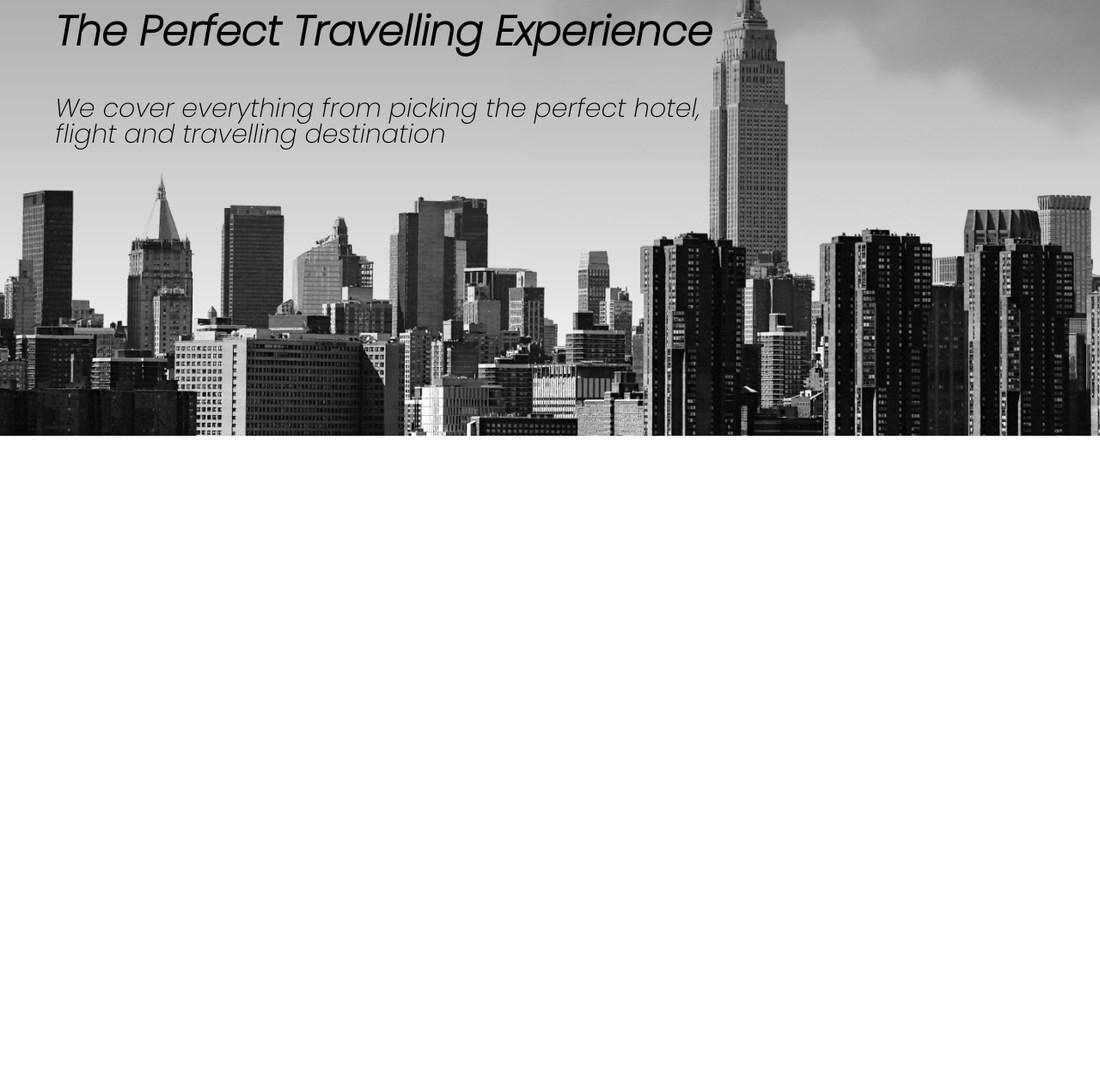
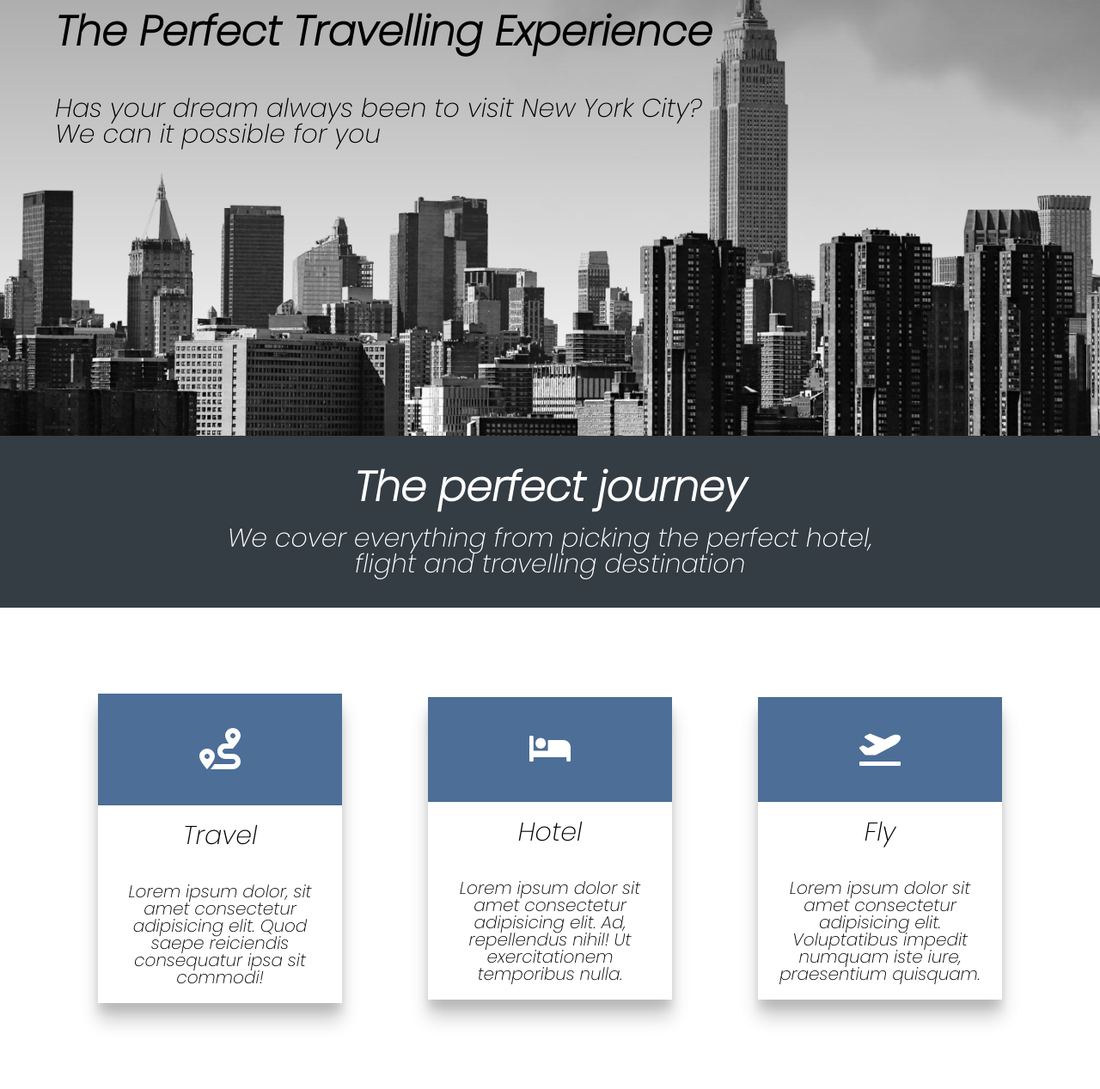
Before and after one commit to Alex19Way/Travelly, a plain HTML site: page index.html in a window 1280 px wide. Shown: the part 1133-2400 px from the top of the page at 86% size. Before the commit the page ends 1640 px from the top, so only its background shows below. Drawn offline with nearby package versions, Linux system fonts and the light colour scheme; a web font is replaced by a local one.

Commit message:
Add files via upload

```diff
--- a/index.html
+++ b/index.html
@@ -26,17 +26,47 @@
     </header>
     <div class="hero-section">
         <h2>Travel Beyond Limits</h2>
-        <h3>Start your travel at an affordable price with Travelly <br>Contact us now bellow</h3>
+        <h3 id="herosec3">Start your travel at an affordable price with Travelly <br>Contact us now bellow</h3>
         <button>Book now</button>
     </div>
     <div id="locations" class="locations">
         <header class="locations-header">
             <h2>The Perfect Travelling Experience</h2>
-            <h3>We cover everything from picking the perfect hotel, <br>
-                flight and travelling destination</h3>
+            <h3>Has your dream always been to visit New York City?<br>
+                We can it possible for you</h3>
             <img src="./img/cloud.png" class="moving-cloud-1 cloud">
             <img src="./img/cloud.png" class="moving-cloud-2 cloud">
         </header>
     </div>
+    <div class="benefits" id="benefits">
+        <header class="header-benefits">
+            <h2>The perfect journey</h2>
+            <h3>We cover everything from picking the perfect hotel, <br>
+                flight and travelling destination</h3>
+        </header>
+        <div class="cards">
+            <div class="card">
+                <div class="card-img">
+                    <img src="./icons/route-solid.svg" alt="icon">
+                </div>
+                <h3>Travel</h3>
+                <p>Lorem ipsum dolor, sit amet consectetur adipisicing elit. Quod saepe reiciendis consequatur ipsa sit commodi!</p>
+            </div>
+            <div class="card">
+                <div class="card-img">
+                    <img src="./icons/bed-solid.svg" alt="icon">
+                </div>
+                <h3>Hotel</h3>
+                <p>Lorem ipsum dolor sit amet consectetur adipisicing elit. Ad, repellendus nihil! Ut exercitationem temporibus nulla.</p>
+            </div>
+            <div class="card">
+                <div class="card-img">
+                    <img src="./icons/plane-departure-solid.svg" alt="icon">
+                </div>
+                <h3>Fly</h3>
+                <p>Lorem ipsum dolor sit amet consectetur adipisicing elit. Voluptatibus impedit numquam iste iure, praesentium quisquam.</p>
+            </div>
+        </div>
+    </div>
 </body>
 </html>
--- a/style.css
+++ b/style.css
@@ -93,8 +93,36 @@ button{
     from{transform: translate(10%, -10%);}
     to{transform: translate(0%, 0%);}
 }
-
-
+/* Benefitss-section */
+.header-benefits{
+    min-height: 25vh;
+    background: #343c44;
+    display: flex;
+    flex-direction: column;
+    color: white;
+    text-align: center;
+    justify-content: center;
+    justify-content: center;
+}
+    .header-benefits h2,h3{padding: 1rem;}
+.cards{
+    display: flex;
+    min-height: 70vh;
+    width: 90%;
+    margin: auto;
+    align-items: center;
+    flex-wrap: wrap;
+}
+    .card{
+        min-height: 40vh;
+        margin: 2rem 5rem;
+        text-align: center;
+        flex: 1 1 25rem;
+        box-shadow: 0px 10px 10px rgba(0, 0, 0, 0.1), 0px 20px 20px rgba(0, 0, 0, 0.2);
+    }
+    .card img{max-width: 20%;}
+    .card-img{background: #4c6e97;}
+    .card *{padding: 2rem;}
 
 
 
```
Also changed, not shown: icons/airplane.svg (added), icons/bed-solid.svg (added), icons/instagram.svg (added), icons/plane-departure-solid.svg (added), icons/route-solid.svg (added), icons/twitter.svg (added), icons/youtube.svg (added).
